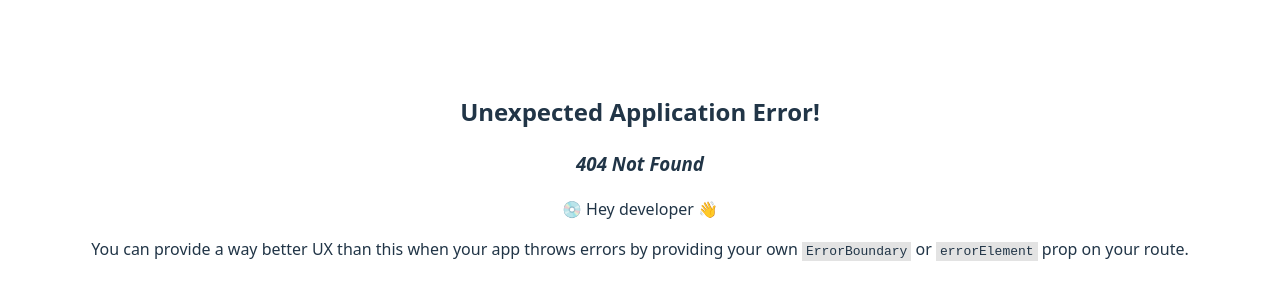
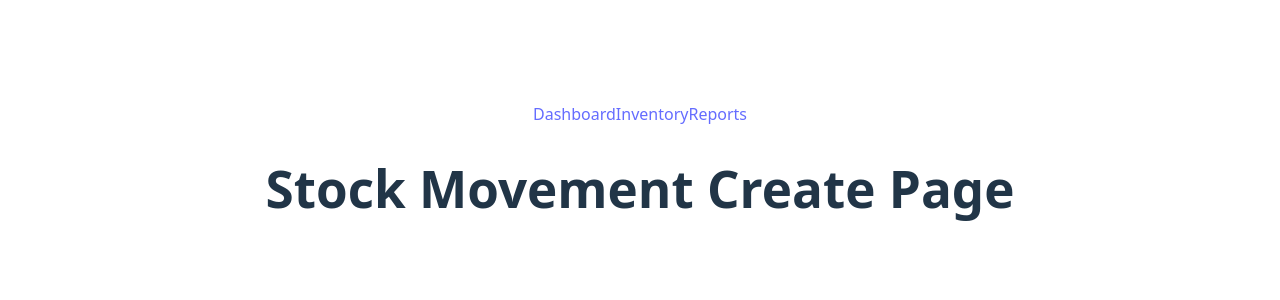
Before and after one commit to Blakem07/Inventra, a React (Vite) app in the folder client/: page /stock/new in a window 1280 px wide. Before the commit this address had no page. Shown: the part 224-524 px from the top of the page. Built offline with nearby package versions, Linux system fonts and the light colour scheme; the HTML template or start-up script is replaced by a standard one.

Commit message:
feat(routes): add StockMovementCreatePage and SaleCreatePage routes

```diff
--- a/client/src/app/routes.jsx
+++ b/client/src/app/routes.jsx
@@ -3,6 +3,9 @@ import AppShell from "../components/layout/AppShell";
 import DashboardPage from "../pages/DashboardPage";
 import InventoryPage from "../pages/InventoryPage";
 import ReportsPage from "../pages/ReportsPage";
+
+import StockMovementCreatePage from "../pages/StockMovementCreatePage";
+import SaleCreatePage from "../pages/SaleCreatePage";
 
 export const router = createBrowserRouter([
   {
@@ -12,6 +15,8 @@ export const router = createBrowserRouter([
       { index: true, element: <DashboardPage /> },
       { path: "/inventory", element: <InventoryPage /> },
       { path: "/reports", element: <ReportsPage /> },
+      { path: "/stock/new", element: <StockMovementCreatePage /> },
+      { path: "/sale/new", element: <SaleCreatePage /> },
     ],
   },
 ]);
--- /dev/null
+++ b/client/src/pages/StockMovementCreatePage.jsx
@@ -0,0 +1,3 @@
+export default function StockMovementPage() {
+  return <h1>Stock Movement Create Page</h1>;
+}
```
